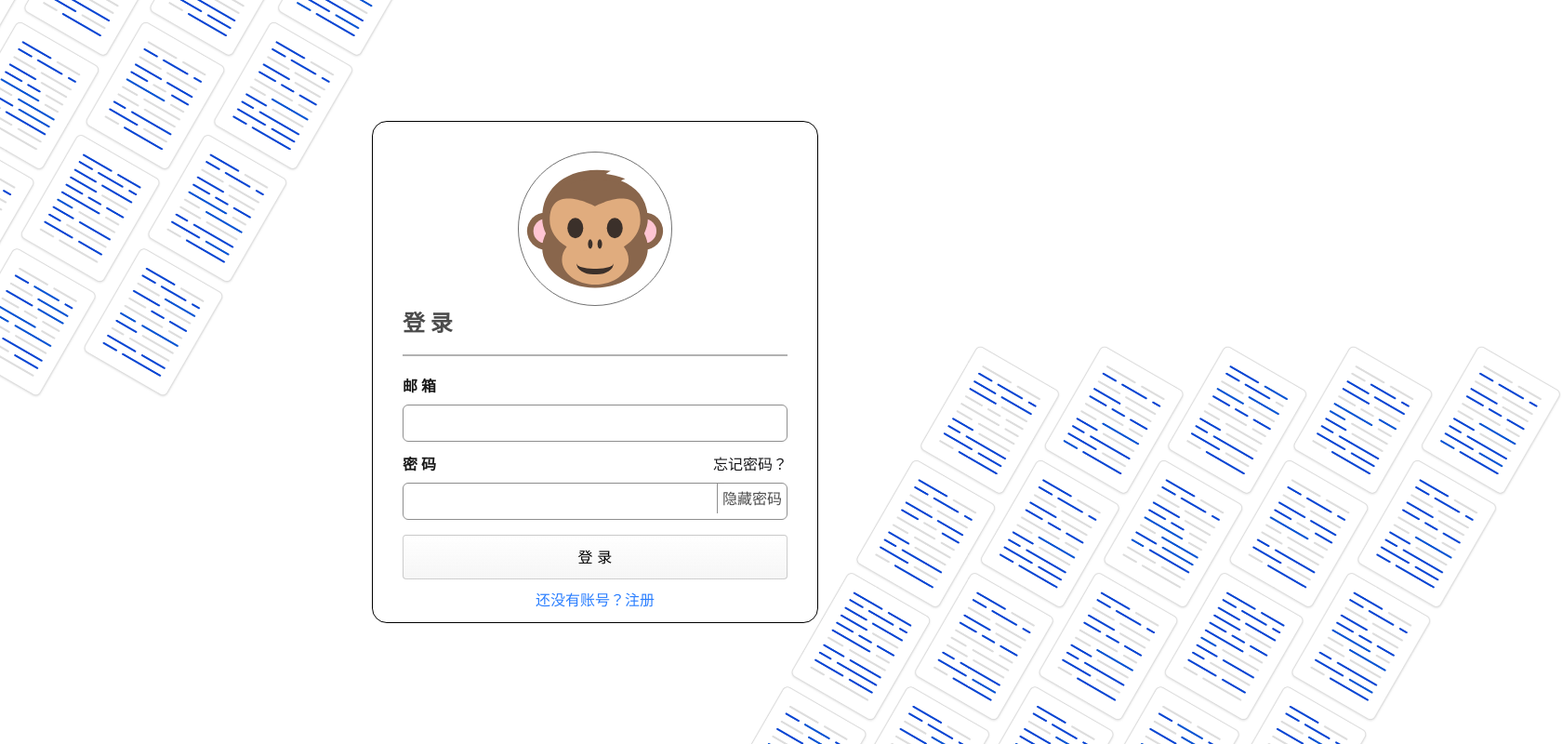
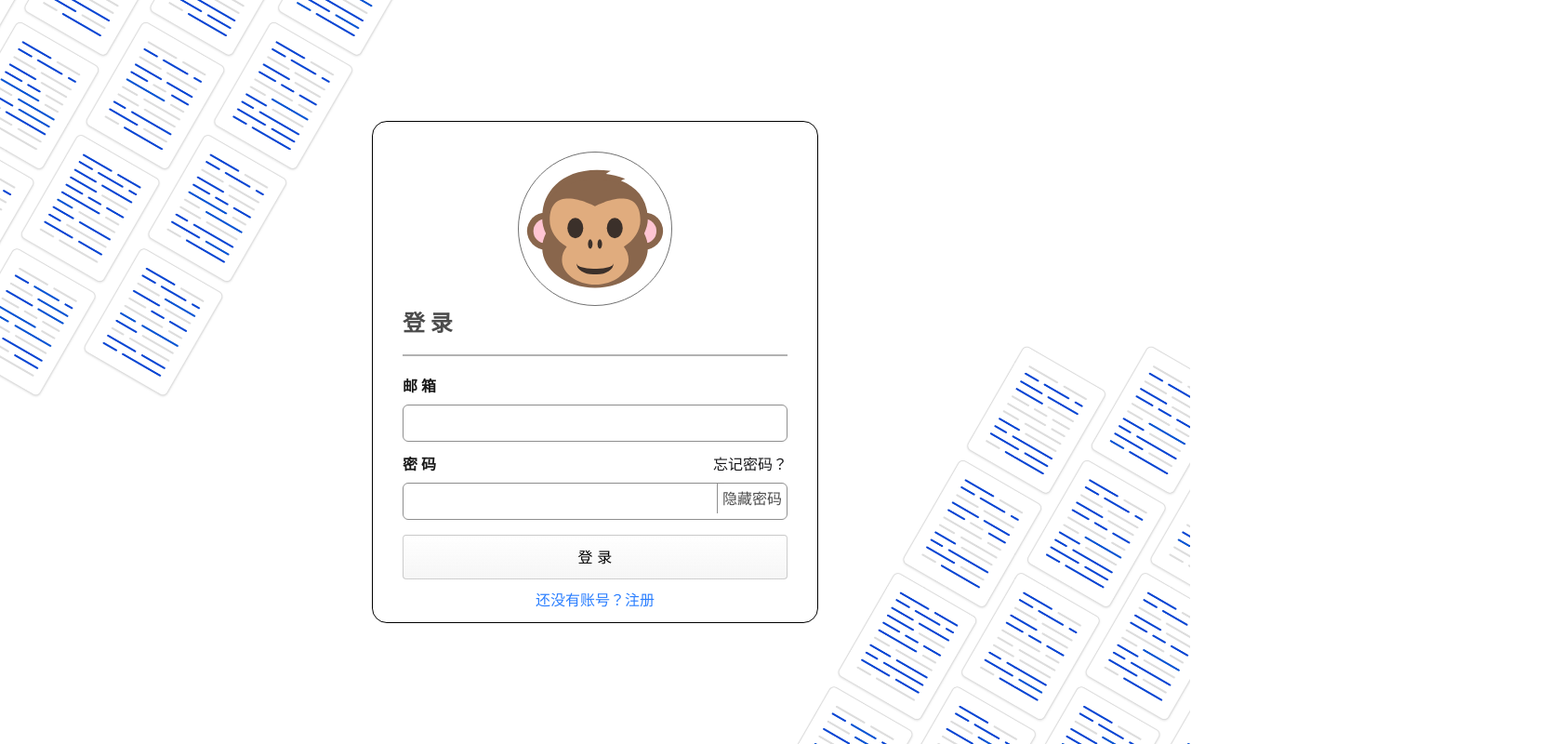
Before and after one commit to xiaorenwu234/knowfc_frontend, a Vue app: page /signin in a window 1280 px wide. Shown: the top 800 px of the page at 93% size, 1680 px wide, since content can reach past the window. Built offline with nearby package versions, Linux system fonts and the light colour scheme.

Commit message:
修改一点样式问题

```diff
--- a/src/views/ForgetPasswordView.vue
+++ b/src/views/ForgetPasswordView.vue
@@ -28,7 +28,7 @@ const verificationCode = ref('')
 </script>
 
 <template>
-  <div class="w-screen h-screen flex">
+  <div class="w-screen h-screen flex overflow-hidden relative">
     <img
       src="@/assets/background.png"
       alt="背景"
--- a/src/views/SignInView.vue
+++ b/src/views/SignInView.vue
@@ -6,7 +6,7 @@ const username= ref('')
 </script>
 
 <template>
-  <div class="w-screen h-screen flex">
+  <div class="w-screen h-screen flex overflow-hidden relative">
     <img
       src="@/assets/background.png"
       alt="背景"
@@ -109,4 +109,49 @@ const username= ref('')
 
 <style scoped>
 @import '../css/SignIn.css';
+
+.background-image1 {
+  width: 900px;
+  height: auto;
+  left: -450px;
+  top: -100px;
+  opacity: 0;
+  transform: translate(-150%, -150%);
+  animation: slideInTopLeft 1s ease forwards;
+  z-index: -1;
+}
+
+@keyframes slideInTopLeft {
+  0% {
+    opacity: 0;
+    transform: translate(-150%, -150%);
+  }
+  100% {
+    opacity: 1;
+    transform: translate(0, 0);
+  }
+}
+
+.background-image2 {
+  width: 900px;
+  height: auto;
+  right: -450px;
+  bottom: -100px;
+  opacity: 0;
+  transform: translate(150%, 150%);
+  animation: slideInBottomRight 1s ease forwards;
+  z-index: -1;
+}
+
+@keyframes slideInBottomRight {
+  0% {
+    opacity: 0;
+    transform: translate(150%, 150%);
+  }
+  100% {
+    opacity: 1;
+    transform: translate(0, 0);
+  }
+}
+
 </style>
--- a/src/views/SignUpView.vue
+++ b/src/views/SignUpView.vue
@@ -28,7 +28,7 @@ const verificationCode = ref('')
 </script>
 
 <template>
-  <div class="w-screen h-screen flex">
+  <div class="w-screen h-screen flex overflow-hidden relative">
     <img
       src="@/assets/background.png"
       alt="背景"
```
